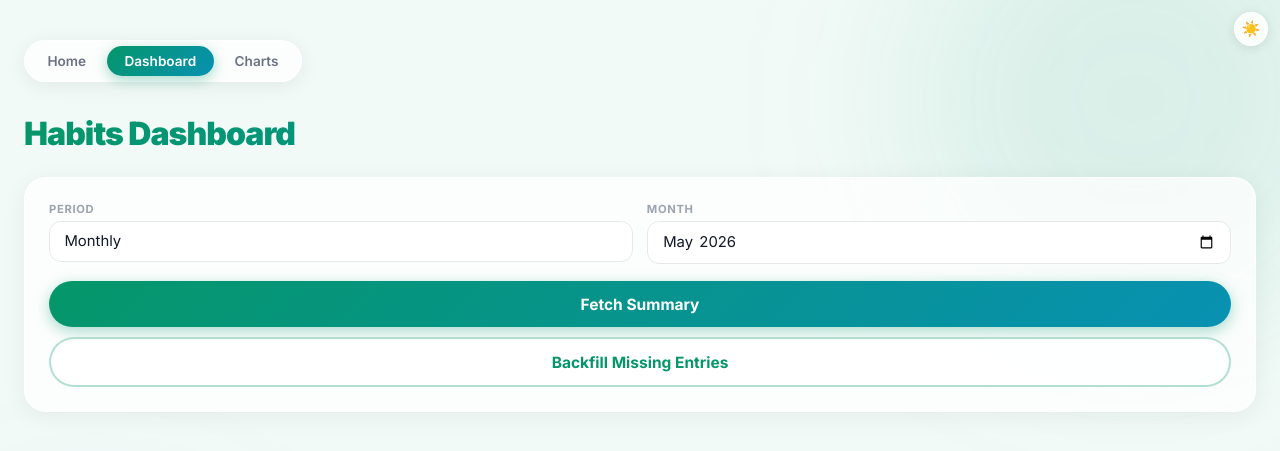
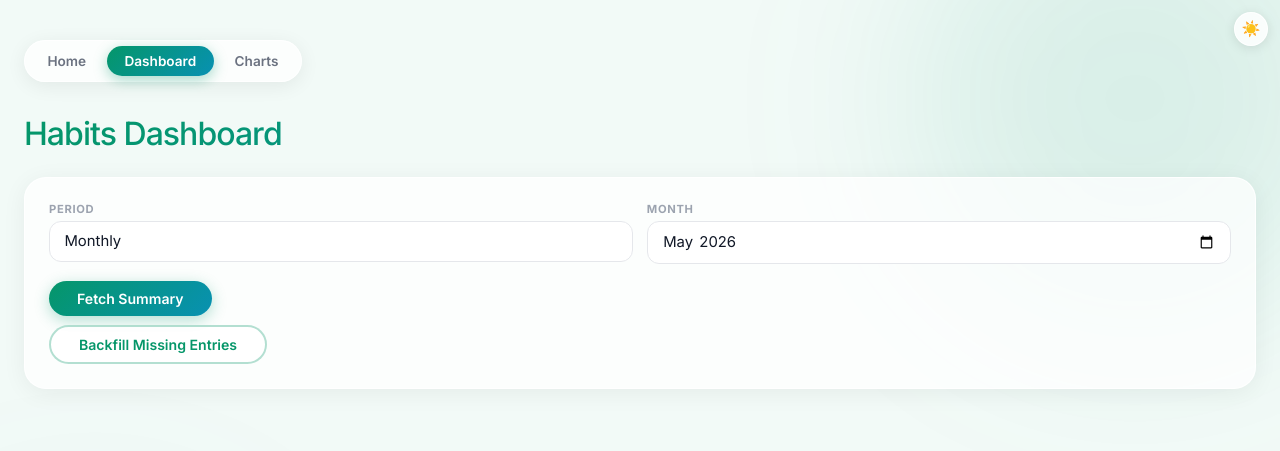
Before and after one commit to geekyabhi/Personal-Shortcut, a Django app: template habits/templates/habits/dashboard.html in a window 1280 px wide. Shown: the top 451 px of the page. Run offline with Django 4.2, Linux system fonts and the light colour scheme; the template is opened without the code that fills it, so the values that code supplies are empty.

Commit message:
style: slim buttons and reduce font weights across habits, books, blogs, todos
- btn-primary: remove width:100%, use fit-content pill (all sections)
- btn-secondary (habits): same treatment
- h1: 900→500, stat-value: 900/700→400, section-heading: 800→500
- h2/h3: 700→500, modal headings: 700/800→500
- habit-rate: 800→500, tab-btn: 700→600

Co-Authored-By: Claude Sonnet 4.6 <noreply@anthropic.com>

```diff
--- a/habits/templates/habits/dashboard.html
+++ b/habits/templates/habits/dashboard.html
@@ -40,7 +40,7 @@
     nav a:not(.active):hover { background: rgba(5,150,105,0.07); color: var(--accent); }
 
     h1 {
-      font-size: clamp(1.5rem, 5vw, 2rem); font-weight: 900; letter-spacing: -0.03em; margin-bottom: 1.5rem;
+      font-size: clamp(1.5rem, 5vw, 2rem); font-weight: 500; letter-spacing: -0.03em; margin-bottom: 1.5rem;
       background: var(--grad); -webkit-background-clip: text; -webkit-text-fill-color: transparent; background-clip: text;
       animation: _fadeUp 0.5s 0.1s ease both;
     }
@@ -82,11 +82,12 @@
     .preset-btn:hover { background: var(--grad); color: white; border-color: transparent; box-shadow: 0 4px 12px rgba(5,150,105,0.3); }
 
     .btn-primary {
-      margin-top: 1.1rem; width: 100%; padding: 0.85rem;
+      margin-top: 1.1rem; padding: 0.55rem 1.75rem;
+      display: block; width: fit-content;
       background: var(--grad); color: #fff; border: none; border-radius: 100px;
-      font-size: 0.97rem; font-weight: 700; font-family: inherit;
+      font-size: 0.88rem; font-weight: 600; font-family: inherit;
       cursor: pointer; transition: all 0.25s ease;
-      box-shadow: 0 4px 15px rgba(5,150,105,0.35);
+      box-shadow: 0 4px 15px rgba(5,150,105,0.30);
     }
     .btn-primary:hover { transform: translateY(-2px); box-shadow: 0 8px 25px rgba(5,150,105,0.45); }
     .btn-primary:active { transform: translateY(0) scale(0.97); }
@@ -94,10 +95,11 @@
     .btn-primary:disabled { opacity: 0.55; cursor: not-allowed; transform: none; box-shadow: none; }
 
     .btn-secondary {
-      margin-top: 0.6rem; width: 100%; padding: 0.85rem;
+      margin-top: 0.6rem; padding: 0.55rem 1.75rem;
+      display: block; width: fit-content;
       background: rgba(255,255,255,0.8); color: var(--accent);
       border: 2px solid rgba(5,150,105,0.3); border-radius: 100px;
-      font-size: 0.97rem; font-weight: 700; font-family: inherit;
+      font-size: 0.88rem; font-weight: 600; font-family: inherit;
       cursor: pointer; transition: all 0.25s ease;
     }
     .btn-secondary:hover { background: rgba(5,150,105,0.07); border-color: var(--accent); transform: translateY(-1px); }
@@ -123,7 +125,7 @@
       border: 1px solid rgba(255,255,255,0.9); border-radius: 18px;
       padding: 1rem; box-shadow: 0 4px 20px rgba(0,0,0,0.06); text-align: center;
     }
-    .stat-value { font-size: clamp(1.3rem, 4vw, 1.8rem); font-weight: 900; letter-spacing: -0.02em; }
+    .stat-value { font-size: clamp(1.3rem, 4vw, 1.8rem); font-weight: 400; letter-spacing: -0.02em; }
     .stat-label { font-size: 0.7rem; color: #6B7280; margin-top: 0.25rem; font-weight: 600; text-transform: uppercase; letter-spacing: 0.04em; }
     .stat-value.green {
       background: var(--grad); -webkit-background-clip: text; -webkit-text-fill-color: transparent; background-clip: text;
@@ -131,13 +133,13 @@
     .stat-value.blue  { background: linear-gradient(135deg,#4F46E5,#7C3AED); -webkit-background-clip:text; -webkit-text-fill-color:transparent; background-clip:text; }
     .stat-value.amber { background: linear-gradient(135deg,#D97706,#F59E0B); -webkit-background-clip:text; -webkit-text-fill-color:transparent; background-clip:text; }
 
-    h2 { font-size: 0.95rem; font-weight: 700; margin-bottom: 0.85rem; color: #374151; }
+    h2 { font-size: 0.95rem; font-weight: 500; margin-bottom: 0.85rem; color: #374151; }
 
     /* Habit list */
     .habit-item { display: flex; align-items: center; gap: 0.75rem; padding: 0.65rem 0; border-bottom: 1px solid #F3F4F6; transition: background 0.15s; }
     .habit-item:last-child { border-bottom: none; }
     .habit-name { font-size: 0.88rem; font-weight: 600; min-width: 0; flex-shrink: 1; word-break: break-word; flex: 1; }
-    .habit-rate { font-size: 0.88rem; font-weight: 800; white-space: nowrap; flex-shrink: 0; width: 3.5rem; text-align: right; }
+    .habit-rate { font-size: 0.88rem; font-weight: 500; white-space: nowrap; flex-shrink: 0; width: 3.5rem; text-align: right; }
     .habit-bar-wrap { width: 80px; flex-shrink: 0; height: 6px; background: #E5E7EB; border-radius: 3px; overflow: hidden; display: none; }
     .habit-bar { height: 100%; border-radius: 3px; transition: width 0.5s ease; }
     .habit-done { font-size: 0.78rem; color: #9CA3AF; white-space: nowrap; flex-shrink: 0; font-weight: 500; }
```
Also changed, not shown: blogs/templates/blogs/dashboard.html (+6 -6 lines), books/templates/books/dashboard.html (+7 -6 lines), todos/templates/todos/index.html (+7 -6 lines).
